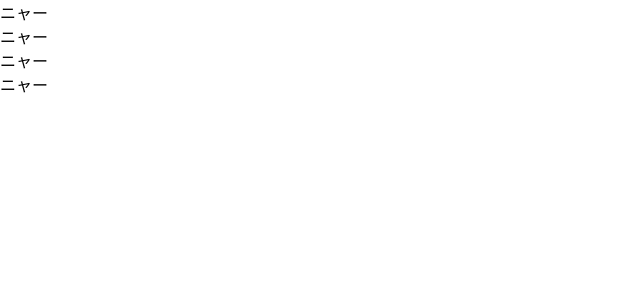
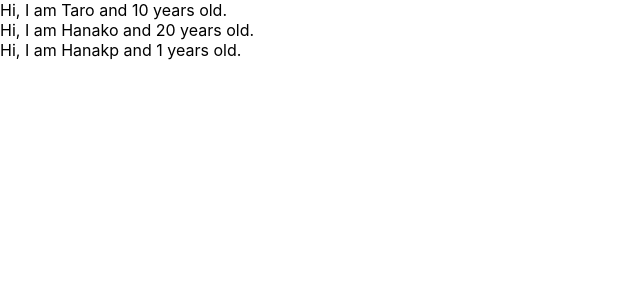
Before and after one commit to kirinnsan/react-sample-app, a React (Create React App) app: page / in a window 1280 px wide. Shown: the top 300 px of the page, without its empty margins (0-640 px from the left). Built offline with nearby package versions, Linux system fonts and the light colour scheme.

Commit message:
learn props

```diff
--- a/src/App.js
+++ b/src/App.js
@@ -1,29 +1,32 @@
-import React, {Component} from 'react';
+import React from 'react';
 
-// class App extends Component{
-//   render() {
-//     return(
-//       <input type="text" onChange={() => console.log("chnge text")} />
-//     )
-//   }
-// }
 
 const App = () => {
+  const profiles = [
+    { name: "Taro", age: 10 },
+    { name: "Hanako", age: 20 },
+    { name: "Hanakp" }
+  ]
+
   return (
     <div>
-      <Cat/>
-      <Cat/>
-      <Cat/>
-      <Cat/>
+      {
+        profiles.map((profile, index) => {
+          return <User name={profile.name} age={profile.age} key={index} />
+        })
+      }
     </div>
   );
 }
 
-const Cat = () => {
+const User = (props) => {
   return (
-    <div>ニャー</div>
+    <div>Hi, I am {props.name} and {props.age} years old.</div>
   )
 }
 
+User.defaultProps = {
+  age:1
+}
 
 export default App;
```
